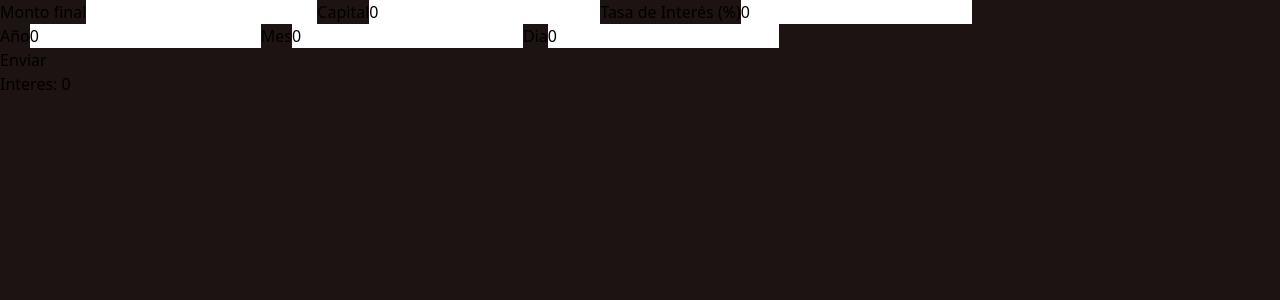
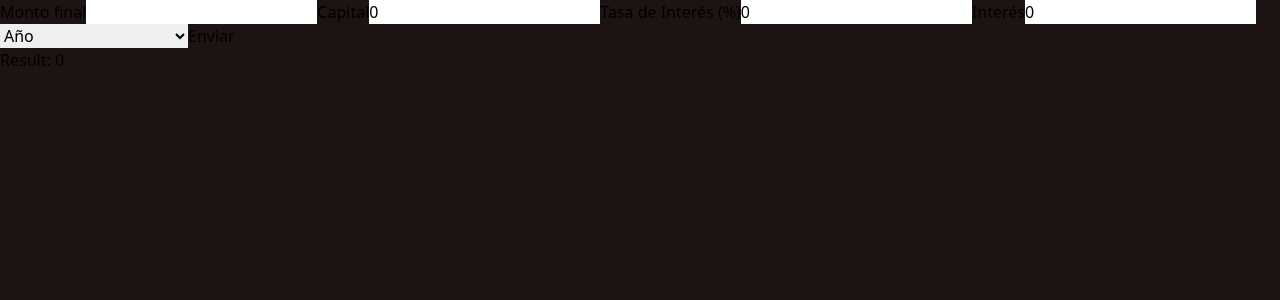
Before and after one commit to bjxuss/JBJ-Economic, a React (Vite) app: page /is in a window 1280 px wide. Shown: the top 300 px of the page. Built offline with nearby package versions, Linux system fonts and the light colour scheme.

Commit message:
Agregando cambio al form de interes simple

```diff
--- a/src/components/01_Interes-Simple/Form-IS.tsx
+++ b/src/components/01_Interes-Simple/Form-IS.tsx
@@ -1,5 +1,5 @@
 //hooks react
-import { ChangeEvent, useState } from "react";
+import { ChangeEvent,  useState } from "react";
 import { Interes_Simple } from "./Valor_Futuro";
 import InputControl from "../Global/InputControl";
 
@@ -10,6 +10,11 @@ interface Interes {
     tiempo: number,
 }
 
+interface FechaEspecifica {
+    anio: number,
+    mes: number,
+    dia: number
+}
 
 
 const Form = () => {
@@ -21,8 +26,26 @@ const Form = () => {
         tiempo: 0,
     })
 
+    const [fechaEspecifica, setFechaEspecifica] = useState<FechaEspecifica>({
+        anio: 0,
+        mes: 0,
+        dia: 0
+    })
+
     //Estado del resultado
     const [result, setResult] = useState<number>(0)
+
+    const [selectOption, setselectOption] = useState<string>("")
+
+    const [intervalo, setIntervalo] = useState({
+        fechaInicio: Date.now().toString(),
+        fechaFin: "",
+    })
+
+    const [monto, setmonto] = useState<number>()
+
+    const [interesD, setInteresD] = useState<number>(0)
+
 
 
     // Metodo para obtener el valor del input
@@ -38,16 +61,131 @@ const Form = () => {
 
     }
 
+    const handleInputChange2 = (event: ChangeEvent<HTMLInputElement>) => {
+        console.log(event.target.value);
 
+        const { value } = event.target;
+
+        setInteresD(
+            parseFloat(value)
+      );
+    }
+
+    const handleInputChange3 = (event: ChangeEvent<HTMLInputElement>) => {
+        console.log(event.target.value);
+
+        const { name, value } = event.target;
+
+        setFechaEspecifica(prevState => ({
+            ...prevState,
+            [name]: value
+        }));
+    }
+
+
+    const handleSelectChange = (event: ChangeEvent<HTMLInputElement>) => {
+        console.log(event.target.value);
+
+        const { name, value } = event.target;
+
+        setIntervalo(prevState => ({
+            ...prevState,
+            [name]: (value),
+        }));
+    }
+
+    const selectElement = (event: ChangeEvent<HTMLSelectElement>) => {
+        const selected = event.target.value;
+        setselectOption(selected)
+    }
+
+    const FormatDate = (FechaI: string, FechaF: string) => {
+
+        const FechaIncio:number = new Date(FechaI).getTime()
+        const fechaFinal:number = new Date(FechaF).getTime()
+
+        const diferencia = fechaFinal - FechaIncio;
+
+        const convertirDias = diferencia / (1000 * 60 * 60 * 24) // Milisegundos -> segundos -> minutos -> horas -> Días
+
+        const convertirAños = convertirDias / 365
+
+
+        return convertirAños
+    }
+
+    const FormatDMA = (anio: number,mes: number, dia: number) =>{
+        const años = anio + (mes/12) + (dia/360)
+
+        return años
+    }
 
     // Funcion para enviar los datos
     const onSubmit = (e: React.FormEvent<HTMLFormElement>) => {
         e.preventDefault();
-        console.log(state.capital + " - " + state.interes + " - " + state.tiempo);
-        const response = Interes_Simple(state.capital, state.interes, state.tiempo)
-        console.log(response);
 
-        setResult(response)
+
+        if (selectOption === 'intervalos') {
+            setState(prevState => ({
+                ...prevState,
+                tiempo: FormatDate(intervalo.fechaInicio, intervalo.fechaFin),
+            }));
+        }else {
+            setState(prevState => ({
+                ...prevState,
+                tiempo: FormatDMA(fechaEspecifica.anio, fechaEspecifica.mes, fechaEspecifica.dia)
+            }));
+        }
+
+        // Interes simple
+        if ((state.interes === 0) || (state.interes === undefined)) {
+            console.log(monto + " monto ");
+
+            console.log(state.capital, state.interes, state.tiempo);
+
+            const response = Interes_Simple(state.capital, state.interes, state.tiempo)
+            console.log("Response " + response);
+
+            setInteresD(response)
+
+            //Valor futuro o monto
+        }else if((monto === 0) || (monto === undefined)) {
+
+            const interesP = interesD / 100
+            // ! POner en una funcion
+            const valorFuturo = state.capital * (1 + (interesP * state.tiempo))
+            const redondeado = Math.round(valorFuturo * 100) / 100; // Redondea a dos cifras decimales
+
+            setmonto(redondeado)
+            setResult(redondeado)
+
+        }else if((state.capital === 0) || (state.capital === undefined)){
+
+            const interesP = state.interes / 100
+
+            const valorPresente = (state.capital) / (1 + (interesP * state.tiempo))
+            setState(prevState => ({
+                ...prevState,
+                capital: valorPresente
+            }));
+
+        // eslint-disable-next-line no-dupe-else-if
+        } else if ((state.capital === 0) || (state.capital === undefined)) {
+            const tasaInteres = ((monto * state.capital) - 1 ) / state.tiempo
+
+            setState(prevState => ({
+                ...prevState,
+                interes: tasaInteres
+            }));
+        } else if ((state.tiempo === 0) || (state.tiempo === undefined)) {
+            const tiempo = ((monto * state.capital) - 1 ) / state.interes
+
+            setState(prevState => ({
+                ...prevState,
+                tiempo: tiempo
+            }));
+
+        }
     }
     return (
         <section className="bg-slate-200 rounded-[16px] text-center grid place-content-center max-w-[1000px] w-full aspect-auto mx-[0_auto] px-[0_32px]">
@@ -56,44 +194,85 @@ const Form = () => {
 
                 <InputControl labelName="Monto final"
                    inputName="monto"
+                   type="number"
                    handleInputChange={handleInputChange}
+                   value={monto}
                     />
 
                 <InputControl labelName="Capital"
                     inputName="capital"
+                    type="number"
                     handleInputChange={handleInputChange}
                     value={state.capital} />
 
 
                 <InputControl labelName="Tasa de Interés (%)"
                 inputName="interes"
+                type="number"
                 handleInputChange={handleInputChange}
                 value={state.interes} />
 
-                <div className="block">
+
+                    <InputControl labelName="Interés"
+                    inputName="interesD"
+                    type="number"
+                    handleInputChange={handleInputChange2}
+                    value={interesD}
+                    />
 
 
+             <select name="selectTypeDate" id="" onChange={selectElement}>
+                    <option value="option" disabled>Seleccione una opción</option>
+                    <option value="anio">Año</option>
+                    <option value="intervalos">Intervalos</option>
+                </select>
+
+                {selectOption === 'anio' && (
+                    <>
                     <InputControl labelName="Año"
-                     inputName="tiempo"
-                     handleInputChange={handleInputChange}
-                     value={state.tiempo} />
+                    type="number"
+                         inputName="anio"
+                         handleInputChange={handleInputChange3}
 
-                    <label htmlFor="" className="text-stone-900">Mes</label>
-                    <input type="number" name="tiempo" onChange={handleInputChange} value={state.tiempo}
-                        className="bg-slate-200 text-stone-900 px-3 py-2 rounded-lg block mb-2 w-full" />
+                         value={fechaEspecifica.anio} />
 
-                    <label htmlFor="" className="text-stone-900">Dia</label>
-                    <input type="number" name="tiempo" onChange={handleInputChange} value={state.tiempo}
-                        className="bg-slate-200 text-stone-900 px-3 py-2 rounded-lg block mb-2 w-full" />
+                        <InputControl labelName="Mes"
+                        type="number"
+                         inputName="mes"
+                         handleInputChange={handleInputChange3}
+                         value={fechaEspecifica.mes} />
 
+                        <InputControl labelName="Día"
+                        type="number"
+                          inputName="dia"
+                          handleInputChange={handleInputChange3}
+                          value={fechaEspecifica.dia} />
 
-                </div>
+                </>
+                )}
+
+                {selectOption === 'intervalos' && (
+                    <>
+                        <InputControl labelName="Fecha de Inicio"
+                     inputName="fechaInicio"
+                     type="date"
+                     handleInputChange={handleSelectChange}
+                     value={intervalo.fechaInicio.toString()}
+                        />
+                    <InputControl labelName="Fecha final"
+                     inputName="fechaFin"
+                     type="date"
+                     handleInputChange={handleSelectChange}
+                     value={intervalo.fechaFin.toString()} />
+                    </>
+                )}
 
                 <button type="submit"
                     className="bg-green-500 rounded-lg"
                     disabled={(!state.capital && !state.interes) || (!state.tiempo && !state.capital)} >Enviar</button>
-
-                <h1 className="text-white">Interes: <span>{result}</span></h1>
+                <div className="flex justify-end">
+                    <h1 className="text-red-800">Result: <span>{result}</span></h1>
+                </div>
 
             </form>
 
@@ -101,4 +280,5 @@ const Form = () => {
     )
 }
 
+
 export default Form
```
